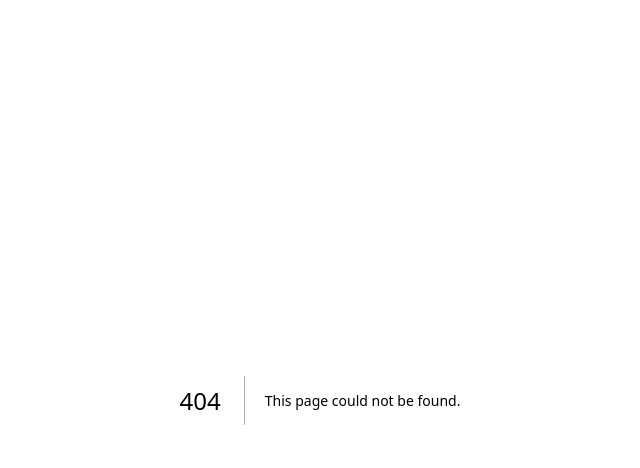
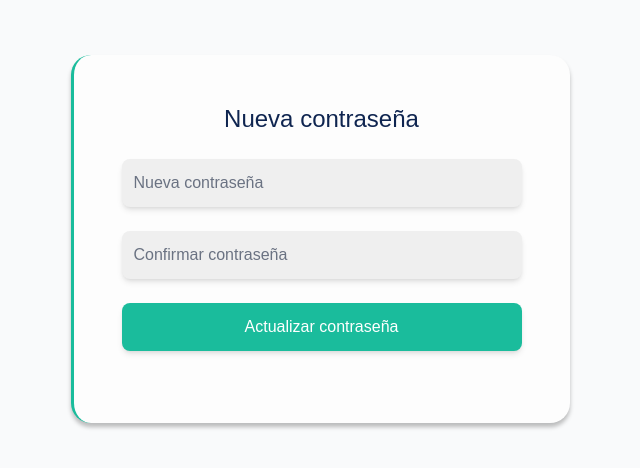
Before and after one commit to RyoKymera/salud-nc-44-front-final, a Next.js app: page /reset-password in a window 1280 px wide. Before the commit this address had no page. Shown: the top 468 px of the page, without its empty margins (320-960 px from the left). Built offline with nearby package versions, Linux system fonts and the light colour scheme; no server answers.

Commit message:
feature/login - pagina-de-nueva-contraseña+confirmación

```diff
--- /dev/null
+++ b/src/app/reset-password/page.tsx
@@ -0,0 +1,16 @@
+import ResetPasswordForm from "../components/Form/ResetPasswordForm";
+
+interface ResetPasswordPageProps {
+  searchParams: { token?: string };
+}
+
+export default function ResetPasswordPage({ searchParams }: ResetPasswordPageProps) {
+  //url token
+  const token = searchParams.token;
+
+  return (
+    <div className="flex justify-center items-center min-h-screen bg-gray-50">
+      <ResetPasswordForm token={token} />
+    </div>
+  );
+}
```
